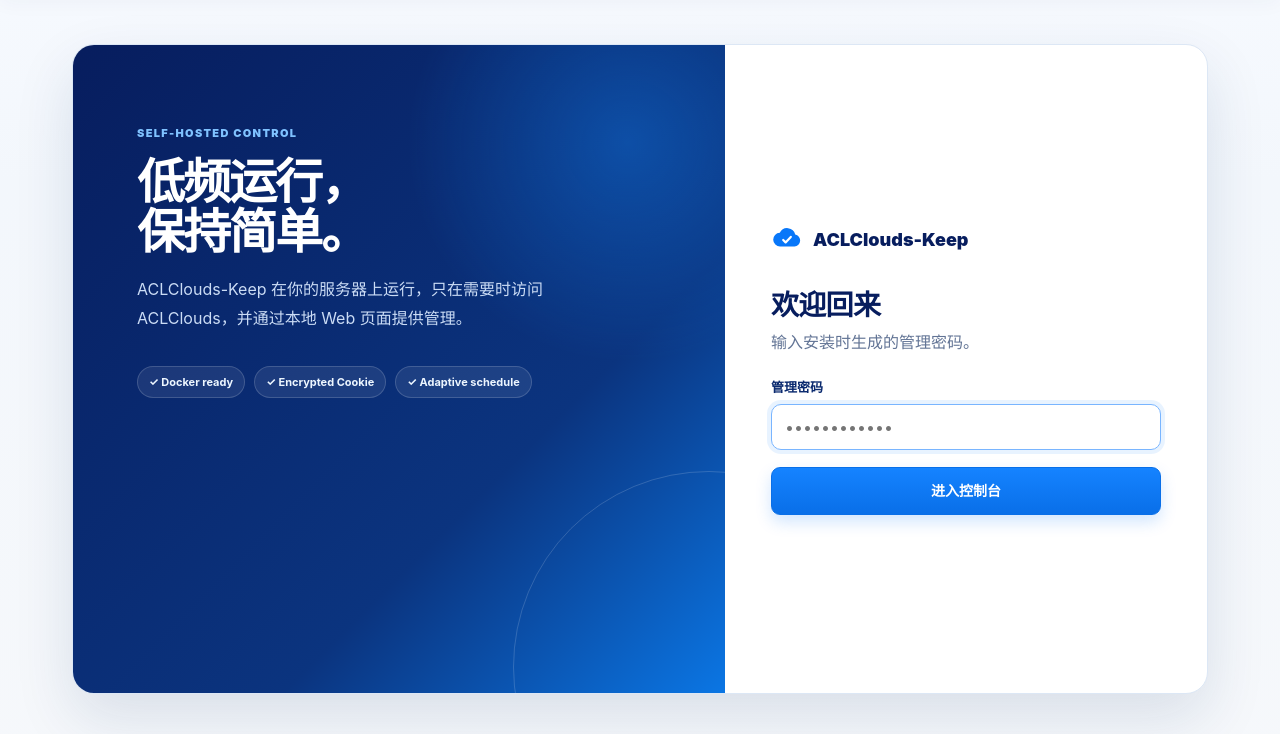
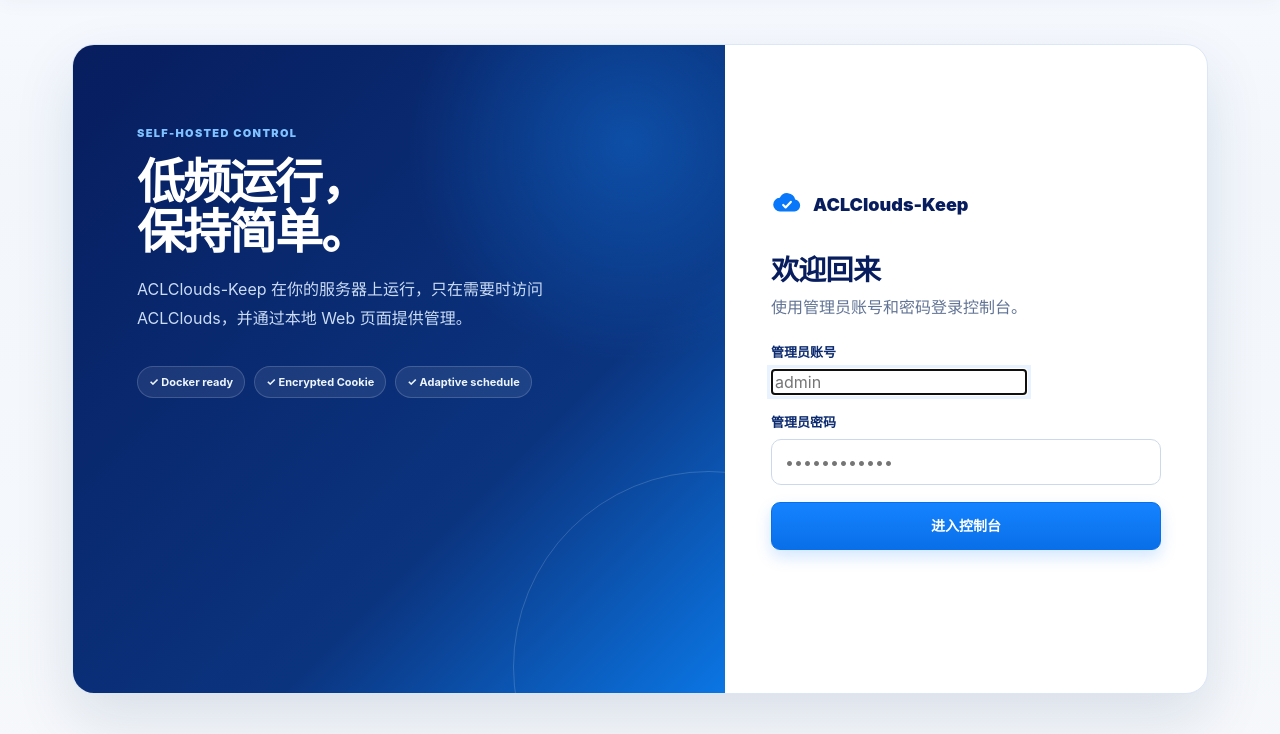
Before and after one commit to frbico/ACLClouds-keep, a Flask app: page /login in a window 1280 px wide. Shown: the part 77-811 px from the top of the page. Run offline with Flask 3, Linux system fonts and the light colour scheme; parts of the project's set-up code (start-up, migrations or seed data) failed here and were passed over; some libraries are stand-ins or nearby versions.

Commit message:
Add username and password login UI

```diff
--- a/templates/login.html
+++ b/templates/login.html
@@ -23,13 +23,17 @@
       <span>ACLClouds-Keep</span>
     </div>
     <h2>欢迎回来</h2>
-    <p>输入安装时生成的管理密码。</p>
+    <p>使用管理员账号和密码登录控制台。</p>
 
     <form method="post">
       <input type="hidden" name="csrf_token" value="{{ csrf_token() }}">
       <div class="field">
-        <label>管理密码</label>
-        <input type="password" name="password" autocomplete="current-password" placeholder="••••••••••••" required autofocus>
+        <label>管理员账号</label>
+        <input type="text" name="username" autocomplete="username" placeholder="admin" required autofocus>
+      </div>
+      <div class="field login-password-field">
+        <label>管理员密码</label>
+        <input type="password" name="password" autocomplete="current-password" placeholder="••••••••••••" required>
       </div>
       <button class="button button-primary button-large button-full" type="submit">进入控制台</button>
     </form>
```
